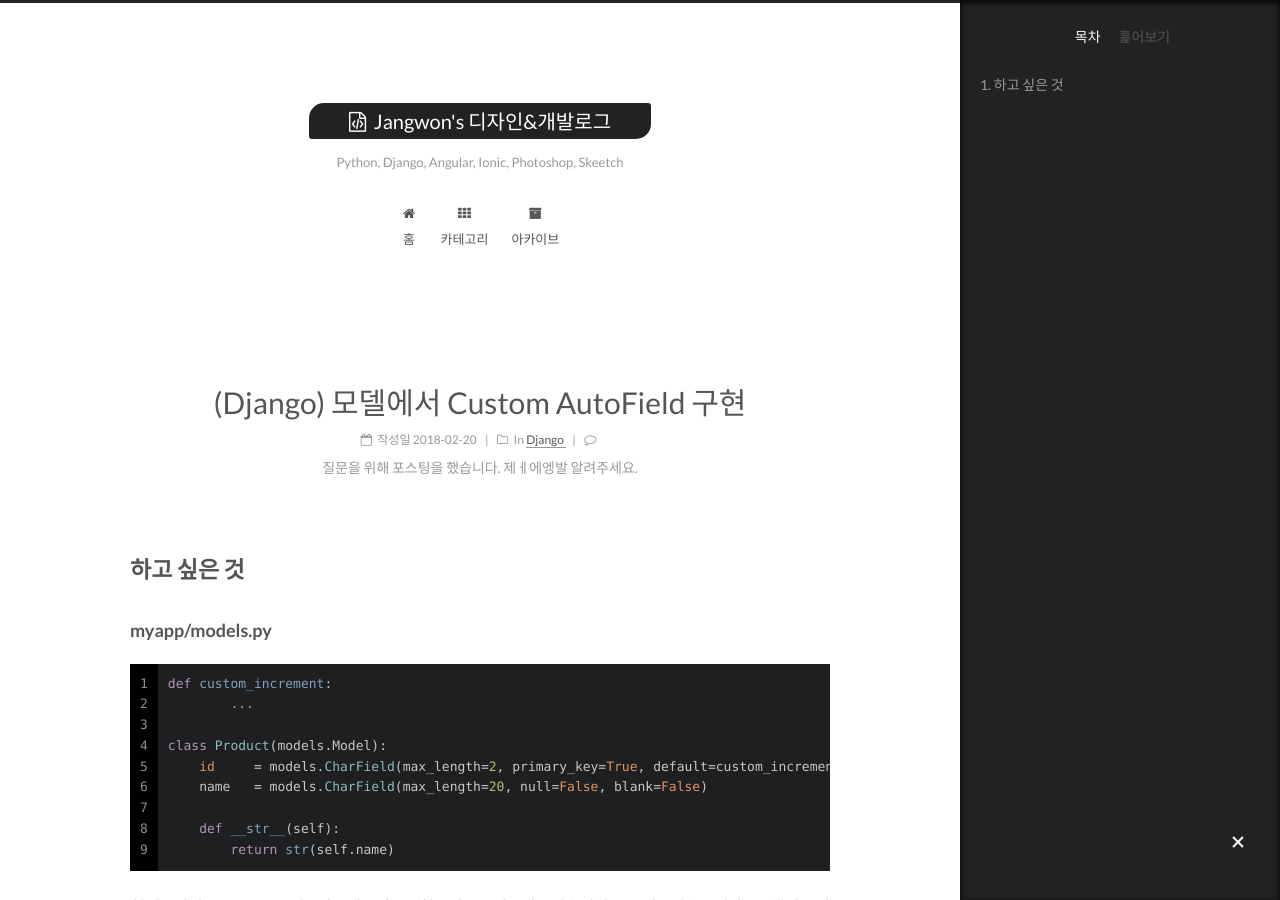
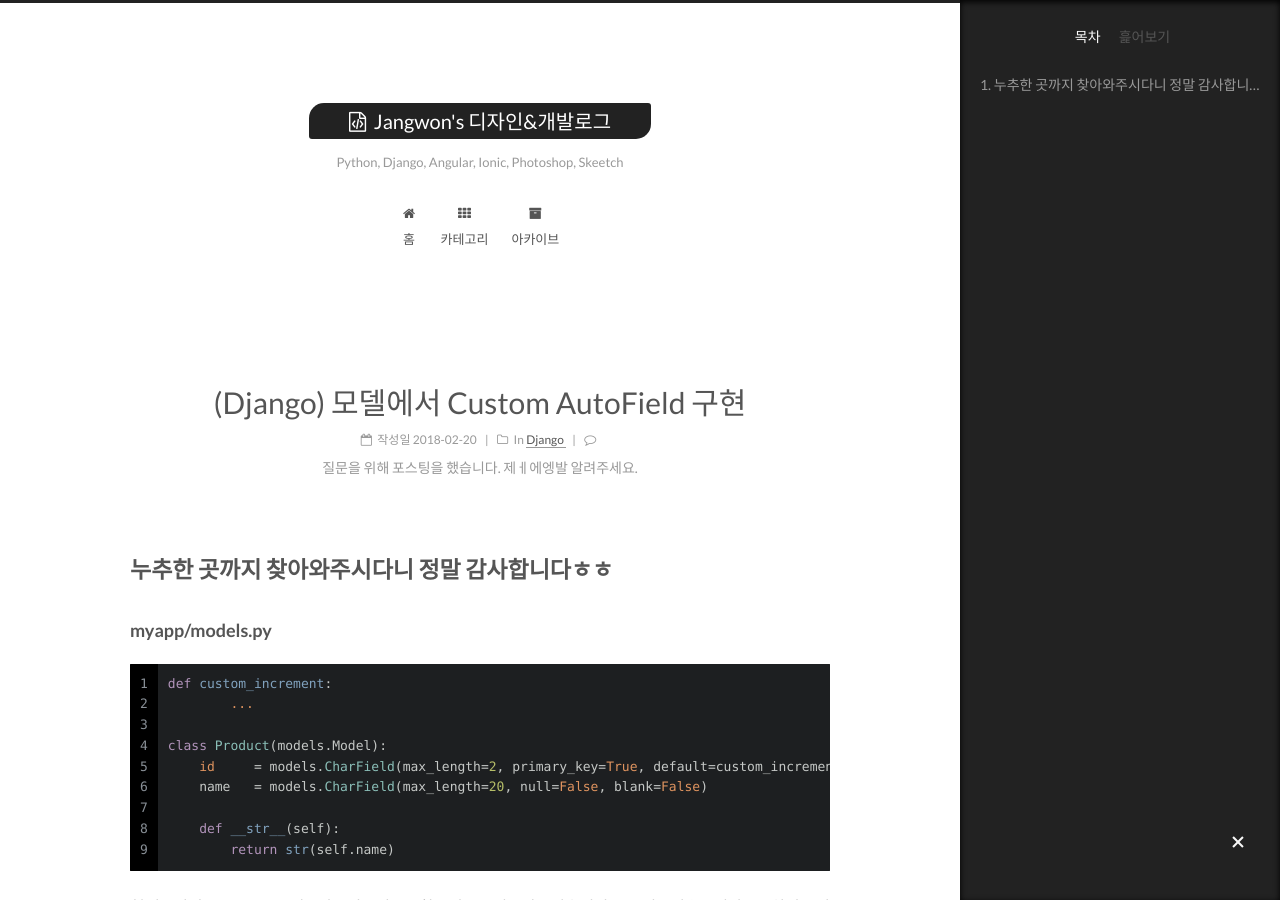
Before and after one commit to wkddnjset/wkddnjset.github.io, a Jekyll site: the page built from _posts/2018-02-20-(Django)-custom-autofield-구현.md, in a window 1280 px wide and 900 px high. Built offline with Jekyll 4.4.1, drawn with Linux system fonts in a browser that asks for light colours; comment, search, counter and statistics services are not loaded.

Commit message:
2018-02-20

```diff
--- a/_posts/2018-02-20-(Django)-custom-autofield-구현.md
+++ b/_posts/2018-02-20-(Django)-custom-autofield-구현.md
@@ -7,7 +7,7 @@ categories:
 tags: django develop
 ---
 
-## 하고 싶은 것
+## 누추한 곳까지 찾아와주시다니 정말 감사합니다ㅎㅎ
 
 ### myapp/models.py
 
```
